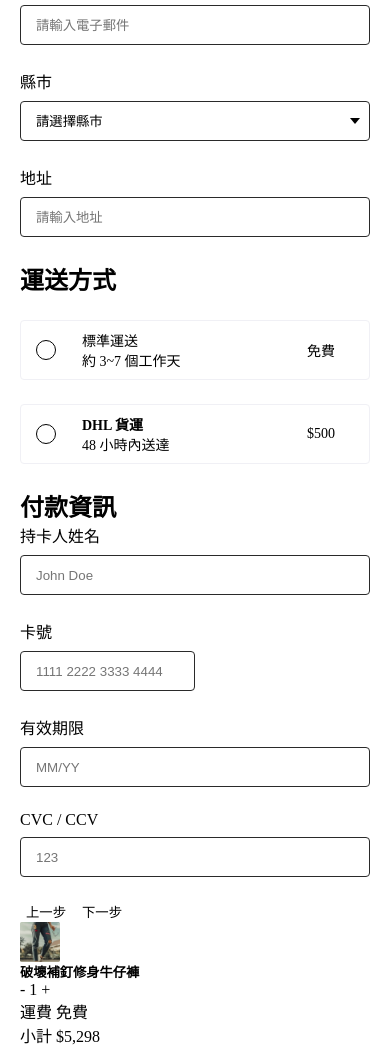
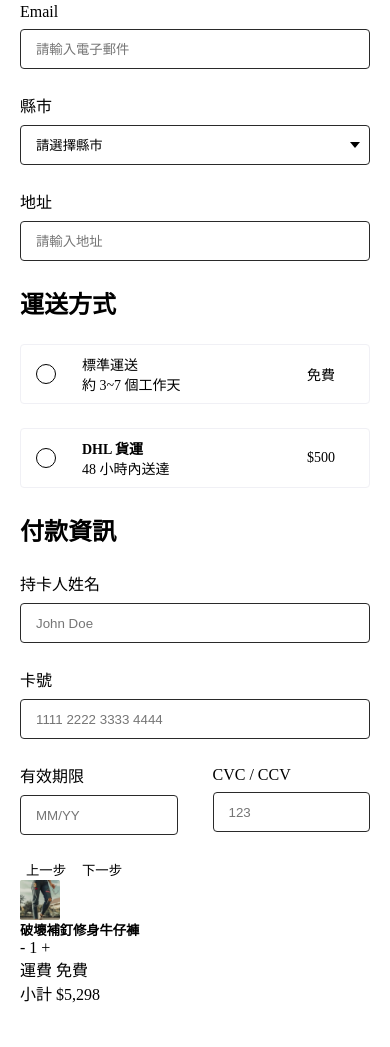
Before and after one commit to limecorner/a-shop, a website built with webpack: page index.html in a window 390 px wide. Shown: the part 435-1482 px from the top of the page. After the commit the page ends 1440 px from the top, so only its background shows below. Built offline with nearby package versions, Linux system fonts and the light colour scheme.

Commit message:
mobile form pay-section

```diff
--- a/index.html
+++ b/index.html
@@ -94,16 +94,24 @@
                     </div>
                   </div>
                 </div>
-                <div class="part">
+                <div class="part pay-section">
                   <h2 class="current-part-title">付款資訊</h2>
                   <div class="form-row"><label for="">持卡人姓名</label><input id="owner-name" type="text"
                       placeholder="John Doe">
                   </div>
-                  <div class="form-row"><label for="">卡號</label><input id="card-number" class="w-50" type="text"
-                      placeholder="1111 2222 3333 4444"></div>
-                  <div class="form-row"><label for="">有效期限</label><input id="expiration-date" type="text"
-                      placeholder="MM/YY">
-                    <label for="">CVC / CCV</label><input id="card-code" type="text" placeholder="123">
+                  <div class="form-row">
+                    <label for="">卡號</label><input id="card-number" type="text" placeholder="1111 2222 3333 4444">
+                  </div>
+                  <div class="form-row">
+                    <div class="pay-half-area">
+                      <label for="">有效期限</label>
+                      <input id="expiration-date" type="text" placeholder="MM/YY">
+                    </div>
+                    <div class="pay-half-area">
+                      <label for="">CVC / CCV</label>
+                      <input id="card-code" type="text" placeholder="123">
+                    </div>
+
                   </div>
                 </div>
               </div>
--- a/src/scss/main.scss
+++ b/src/scss/main.scss
@@ -319,6 +319,10 @@ img {
 }
 
 // form 共用樣式
+.current-part-title {
+  margin-bottom: 24px;
+}
+
 %input-style {
   margin-bottom: 24px;
   padding-left: 15px;
@@ -381,9 +385,6 @@ select {
 
 // form: ship-section
 .ship-section {
-  & .current-part-title {
-    margin-bottom: 24px;
-  }
   .ship-way-wrapper {
     display: flex;
     justify-content: space-between;
@@ -427,3 +428,14 @@ select {
     }
   }
 }
+
+.pay-section {
+  & .form-row:last-child {
+    display: flex;
+    justify-content: space-between;
+    align-items: center;
+    & .pay-half-area {
+      flex-basis: 45%;
+    }
+  }
+}
```
Also changed, not shown: dist/main.css.
